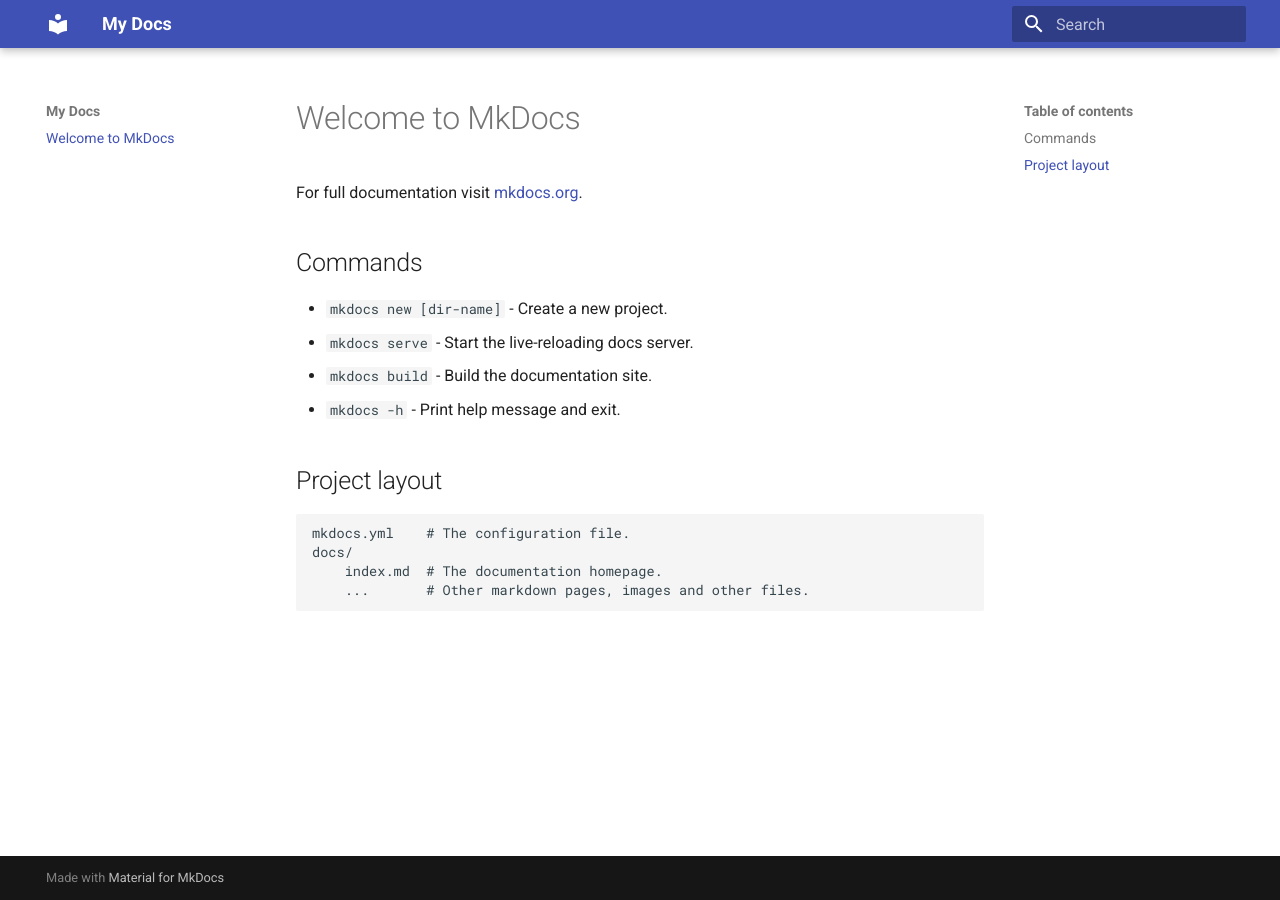
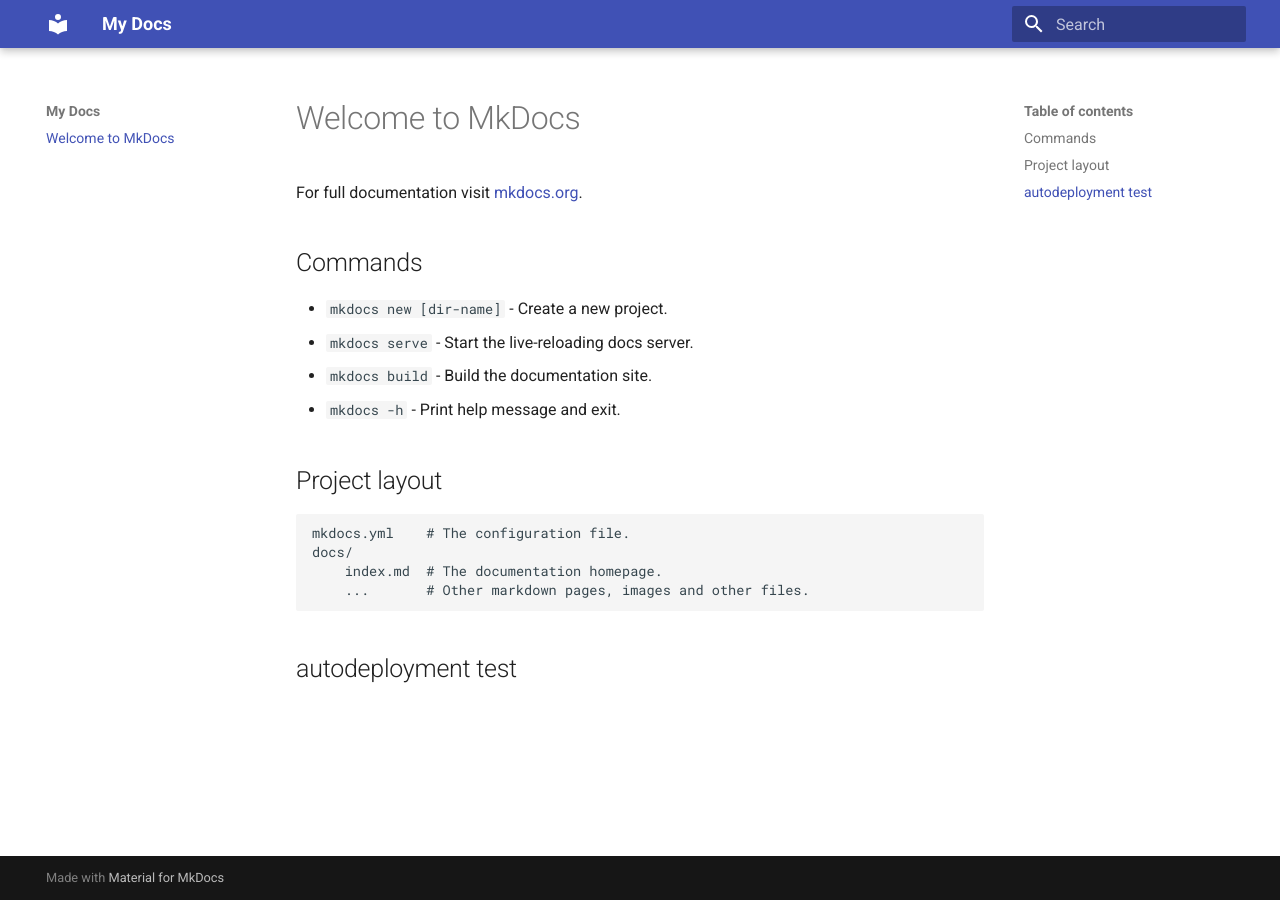
Before and after one commit to g-zajac/mkdosc-playground, an MkDocs documentation site: the page built from docs/index.md, in a window 1280 px wide. Built offline with MkDocs 1.6.1 and Material for MkDocs 9.7.7, drawn with Linux system fonts in a browser that asks for light colours.

Commit message:
pust test

```diff
--- a/docs/index.md
+++ b/docs/index.md
@@ -15,3 +15,5 @@ For full documentation visit [mkdocs.org](https://www.mkdocs.org).
     docs/
         index.md  # The documentation homepage.
         ...       # Other markdown pages, images and other files.
+
+## autodeployment test
```
